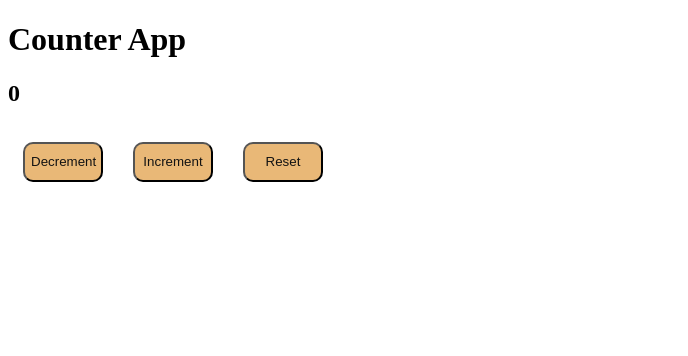
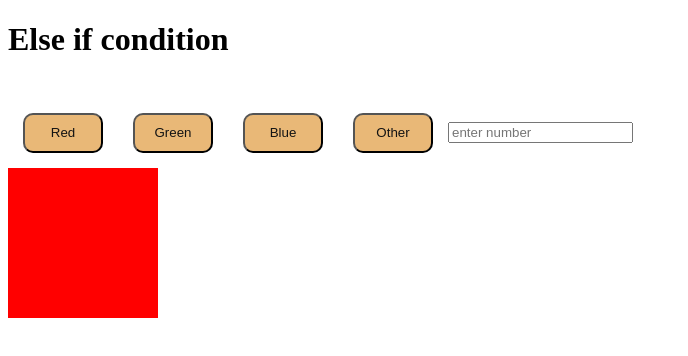
Before and after one commit to Sajiboahid007/AngularAp, an Angular app: page / in a window 1280 px wide. Shown: the top 356 px of the page, without its empty margins (0-688 px from the left). Built offline with nearby package versions, Linux system fonts and the light colour scheme.

Commit message:
tutorial15

```diff
--- a/src/app/app.html
+++ b/src/app/app.html
@@ -1,9 +1,23 @@
-<h1>Counter App</h1>
-<div>
-  <h2>{{ count }}</h2>
-  <div>
-    <button class="btn" (click)="handleCounter(-1)">Decrement</button>
-    <button class="btn" (click)="handleCounter(1)">Increment</button>
-    <button class="btn" (click)="handleCounter(0)">Reset</button>
-  </div>
-</div>
+<h1>Else if condition</h1>
+<br>
+
+<button class="btn" (click)="handleColor(1)">Red</button>
+<button class="btn" (click)="handleColor(2)">Green</button>
+<button class="btn" (click)="handleColor(3)">Blue</button>
+<button class="btn" (click)="handleColor(12)">Other</button>
+<input type="text" (input)="handleInput($event)" placeholder="enter number">
+
+
+@if(color == 1){
+  <div style="background-color: red; width: 150px; height: 150px;"></div>
+}
+@else if(color == 2){
+  <div style="background-color: green; width: 150px; height: 150px;"></div>
+}
+
+@else if(color == 3){
+  <div style="background-color: blue; width: 150px; height: 150px;"></div>
+}
+@else{
+  <div style="background-color: black; width: 150px; height: 150px;"></div>
+}
--- a/src/app/app.ts
+++ b/src/app/app.ts
@@ -10,31 +10,13 @@ import { Singup } from './singup/singup';
   styleUrl: './app.css',
 })
 export class App {
-  count = 0;
-  decrement() {
-    this.count--;
-    if (this.count < 0) {
-      this.count = 0;
+    color = 1;
+
+    public handleColor(value:number){
+      this.color = value
     }
-    alert('counter can be negative');
-  }
-  increment() {
-    this.count++;
-  }
-  reset() {
-    this.count = 0;
-    alert('are you sure!');
-  }
 
-  public handleCounter(value: number) {
-    if (value === 0) {
-      this.count = 0;
-    } else {
-      this.count += value;
-      if (this.count < 0) {
-        this.count = 0;
-        alert('counter can be negative');
-      }
+    public handleInput(event: Event){
+      this.color = parseInt((event.target as HTMLInputElement).value)
     }
-  }
 }
```
